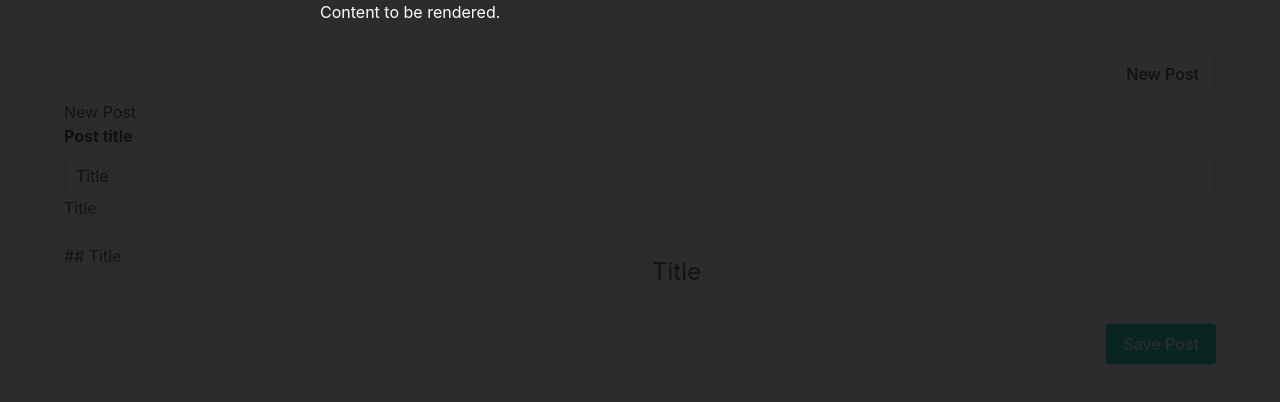
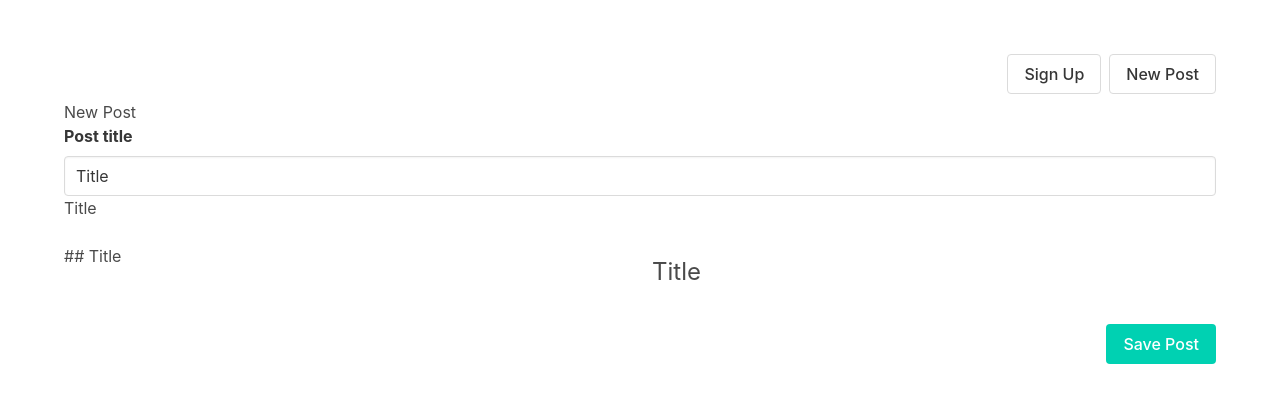
Before and after one commit to loiaconof/vueCourse, a Vue app: page /post/new in a window 1280 px wide. Shown: the top 402 px of the page. Built offline with nearby package versions, Linux system fonts and the light colour scheme.

Commit message:
37. Creating the useModal Composable

```diff
--- a/src/App.vue
+++ b/src/App.vue
@@ -1,17 +1,28 @@
 <script lang="ts" setup>
 import Navbar from './components/Navbar.vue';
+import {useModal} from './composables/modal'
+import {computed} from 'vue'
+
+const modal = useModal()
+const modalStyle = computed(() => {
+    return {
+      display: modal.show.value ? 'block' : 'none'
+    }
+})
 </script>
 
 <template>
   <div
     class="modal"
-    style="display: block; color:white"
+    style="color:white;"
+    :style="modalStyle"
   >
     <div class="modal-background">
       <div class="modal-content">
         <div id="modal"></div>
       </div>
     </div>
+    <button class="modal-close is-large" @click="modal.hideModal"></button>
   </div>
   <div class="section">
     <div class="container">
--- a/src/components/Navbar.vue
+++ b/src/components/Navbar.vue
@@ -2,6 +2,7 @@
     <div class="navbar">
         <div class="navbar-end">
             <div class="buttons">
+                <button class="button" @click="modal.showModal">Sign Up</button>
                 <RouterLink to="/post/new" class="button">New Post</RouterLink>
             </div>
         </div>
@@ -11,3 +12,9 @@
         Content to be rendered.
     </Teleport>
 </template>
+
+<script lang="ts" setup>
+import {useModal} from '../composables/modal'
+
+const modal = useModal()
+</script>
--- /dev/null
+++ b/src/composables/modal.ts
@@ -0,0 +1,11 @@
+import {ref} from 'vue'
+
+const show = ref(false)
+
+export function useModal() {
+    return {
+        show,
+        showModal: () => (show.value = true),
+        hideModal: () => (show.value = false),
+    }
+}
```
